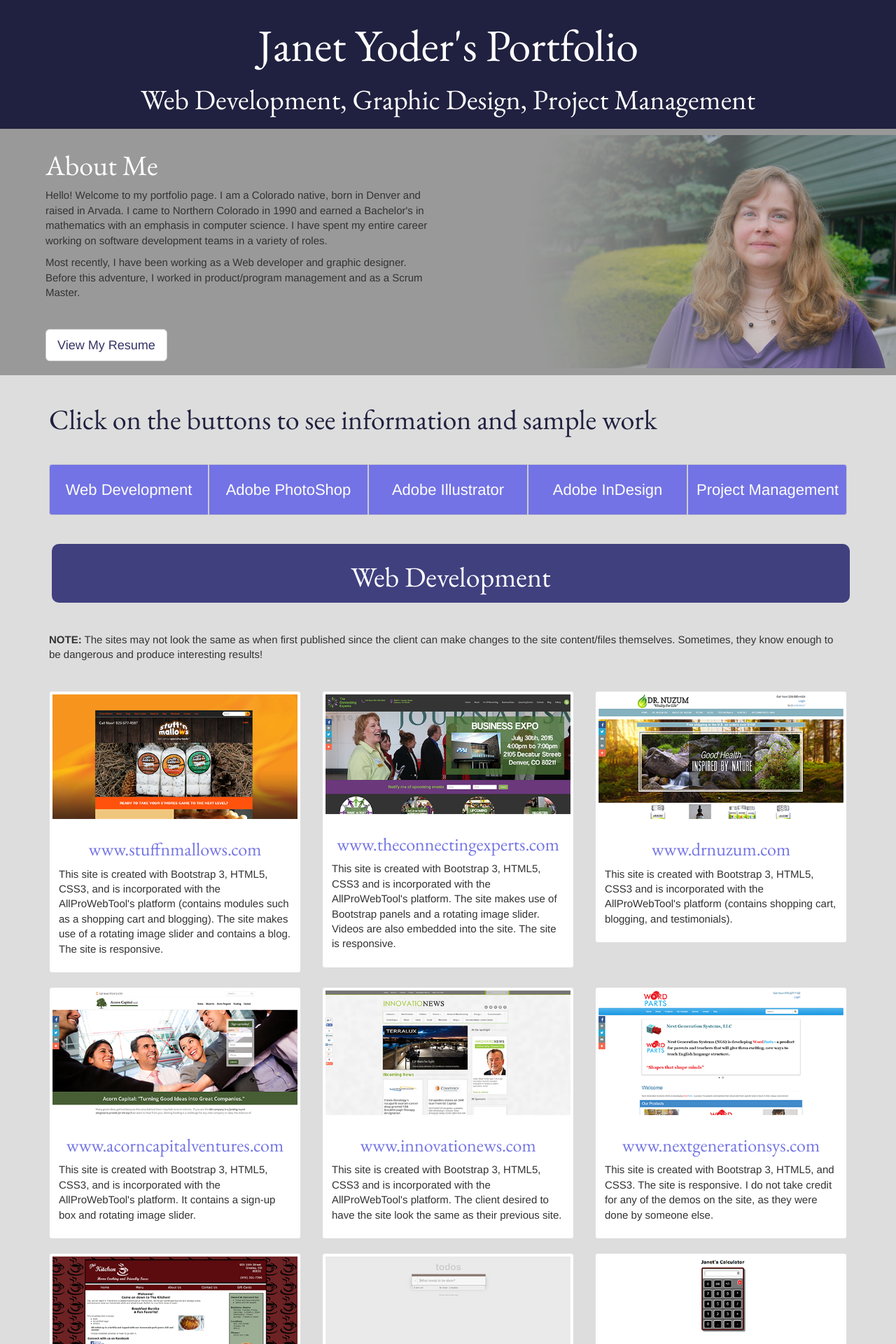
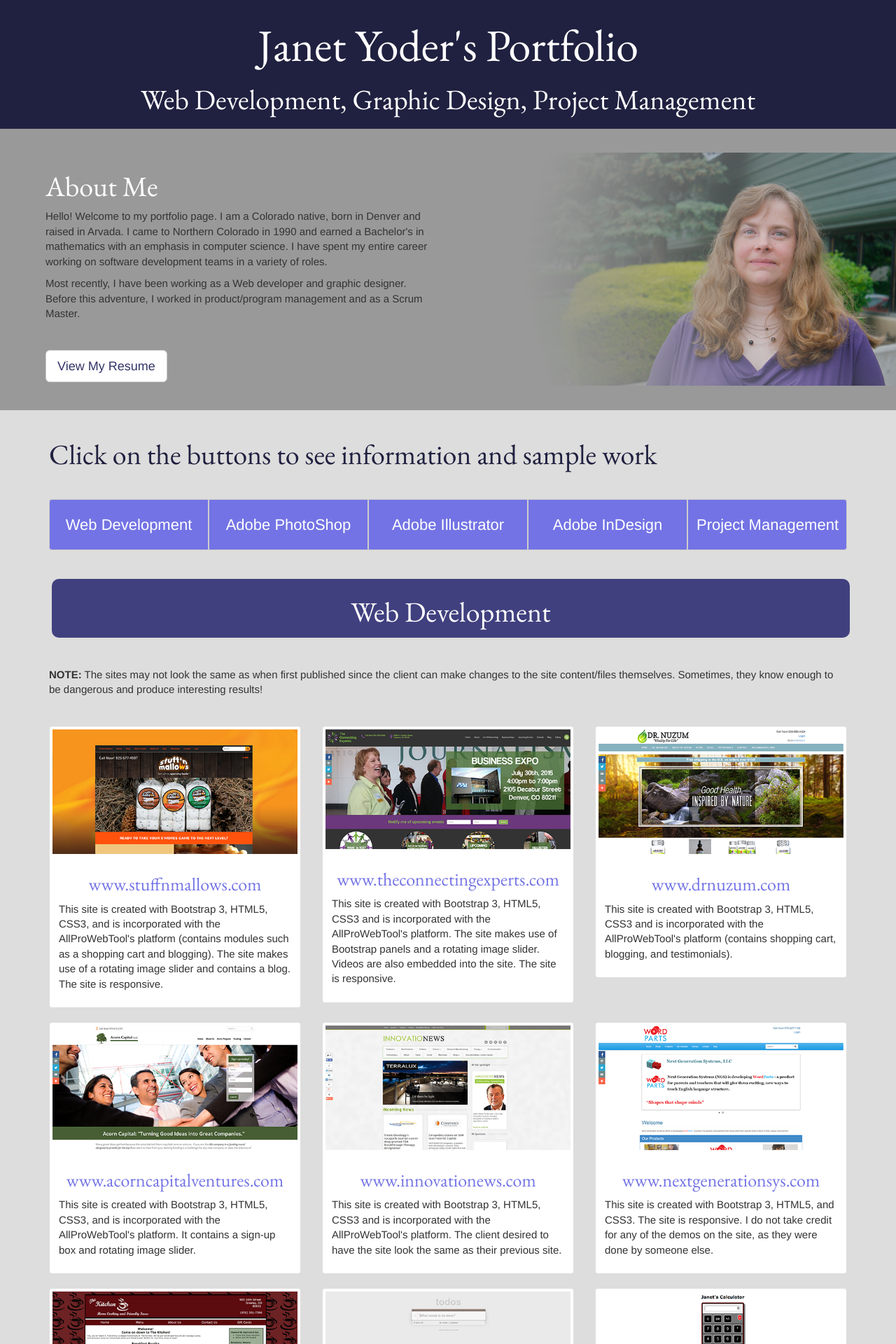
Before and after one commit to jcyoder/jcyoder.github.io, a Jekyll site: the page index.html, which Jekyll copies as it is, in a window 1280 px wide. Shown: the top 1920 px of the page at 70% size. Built offline with Jekyll 4.4.1, drawn with Linux system fonts in a browser that asks for light colours; nearby versions of some CDN libraries; comment, search, counter and statistics services are not loaded.

Commit message:
changed padding on  container

```diff
--- a/css/style.css
+++ b/css/style.css
@@ -181,7 +181,7 @@ a.btn.btn-default:active {
 
 .about-wrapper .container {
 
-  padding: 10px 10px 20px 10px;
+  padding: 40px 10px 40px 10px;
 }
 .about-me  {
 
```
